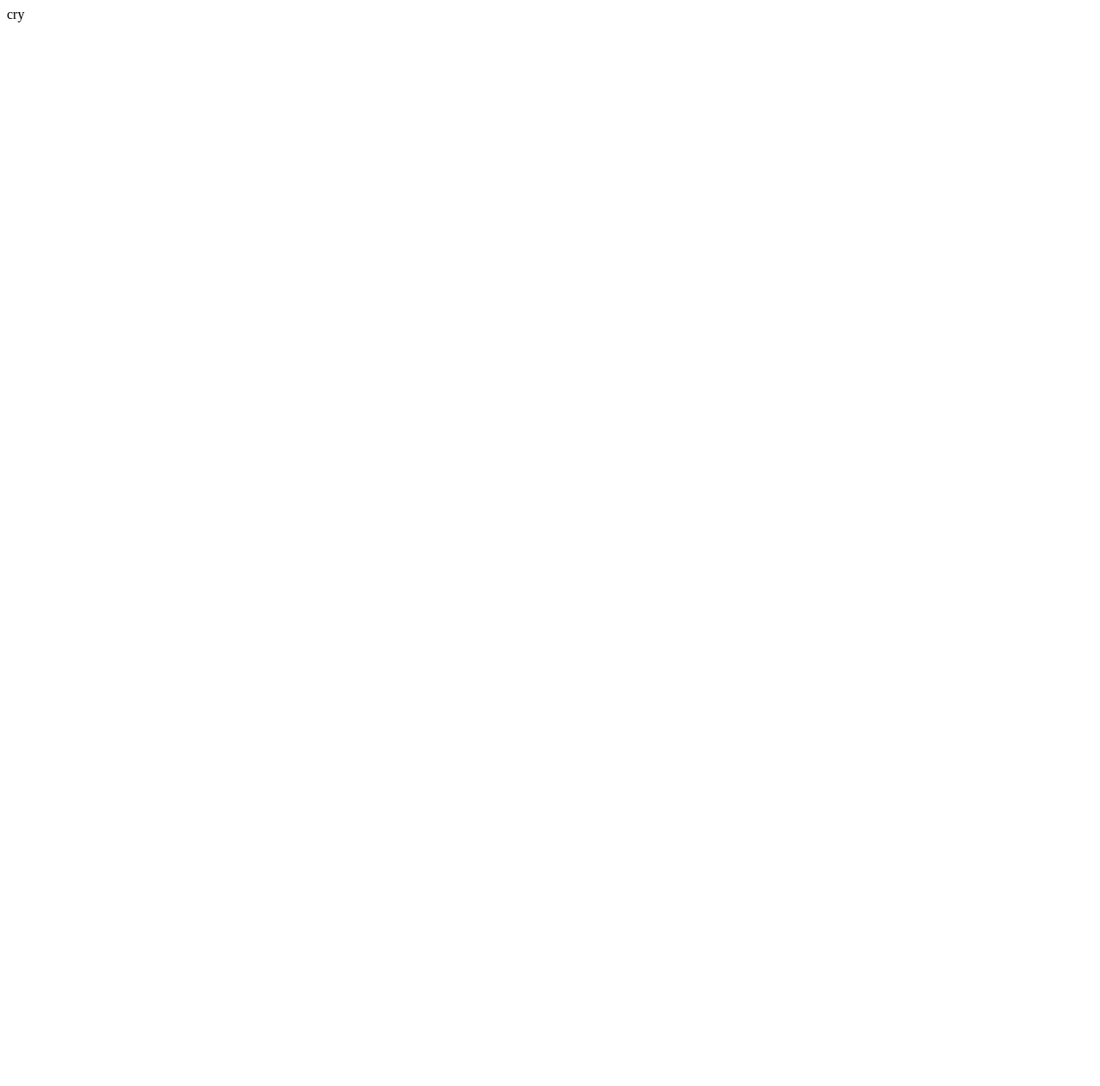
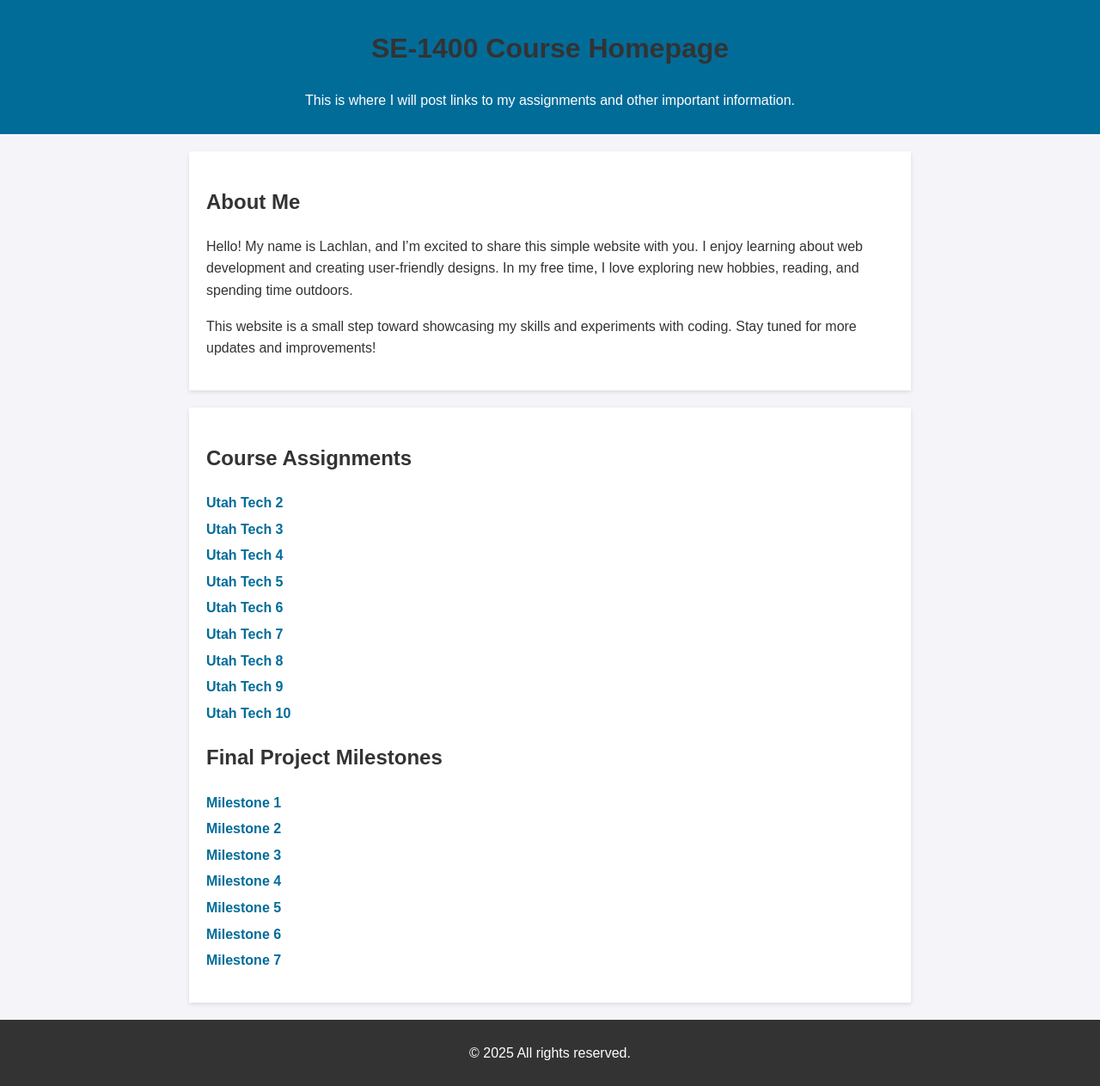
Before and after one commit to LachlanRoss/se1400, a plain HTML site: page index.html in a window 1280 px wide. Shown: the whole page at 86% size. Before the commit the page ends 800 px from the top, so only its background shows below. Drawn offline with Linux system fonts and the light colour scheme.

Commit message:
Actual HTML

```diff
--- a/index.html
+++ b/index.html
@@ -1,4 +1,61 @@
 <!DOCTYPE html>
- <a> cry
-
- </a>
+<html lang="en">
+<head>
+    <meta charset="UTF-8">
+    <meta name="viewport" content="width=device-width, initial-scale=1.0">
+    <meta name="robots" content="noindex, nofollow">
+    <title>SE1400 Assignmnet Files</title>
+    <style>
+        body { font-family: Arial, sans-serif; line-height: 1.6; margin: 0; padding: 0; background-color: #f4f4f9; color: #333; }
+        header { background: #026c99; color: white; padding: 10px 0; text-align: center; }
+        section { max-width: 800px; margin: 20px auto; padding: 20px; background: white; box-shadow: 0 2px 5px rgba(0, 0, 0, 0.1); }
+        h1, h2 { color: #333; }
+        ul { list-style: none; padding: 0; }
+        ul li { margin: 5px 0; }
+        ul li a { color: #026c99; text-decoration: none; font-weight: bold; }
+        ul li a:hover { text-decoration: underline; }
+        footer { text-align: center; padding: 10px; margin-top: 20px; background: #333; color: white; }
+    </style>
+</head>
+<body>
+    <header>
+        <h1>SE-1400 Course Homepage</h1>
+        <p>This is where I will post links to my assignments and other important information.</p>
+    </header>
+    <section>
+        <h2>About Me</h2>
+        <p>Hello! My name is Lachlan, and I’m excited to share this simple website with you. I enjoy learning about web development and creating user-friendly designs. In my free time, I love exploring new hobbies, reading, and spending time outdoors.</p>
+        <p>This website is a small step toward showcasing my skills and experiments with coding. Stay tuned for more updates and improvements!</p>
+    </section>
+    <section>
+        <h2>Course Assignments</h2>
+        <ul>
+          <li><a href="utahtech2/index.html">Utah Tech 2</a></li>
+          <li><a href="utahtech3/index.html">Utah Tech 3</a></li>
+          <li><a href="utahtech4/index.html">Utah Tech 4</a></li>
+          <li><a href="utahtech5/index.html">Utah Tech 5</a></li>
+          <li><a href="utahtech6/index.html">Utah Tech 6</a></li>
+          <li><a href="utahtech7/index.html">Utah Tech 7</a></li>
+          <li><a href="utahtech8/index.html">Utah Tech 8</a></li>
+          <li><a href="utahtech9/index.html">Utah Tech 9</a></li>
+          <li><a href="utahtech10/index.html">Utah Tech 10</a></li>
+      </ul>
+      <h2>Final Project Milestones</h2>
+      <ul>
+          <li><a href="milestone1/index.html">Milestone 1</a></li>
+          <li><a href="https://www.figma.com/design/">Milestone 2</a></li>
+          <li><a href="milestone3/index.html">Milestone 3</a></li>
+          <li><a href="milestone4/index.html">Milestone 4</a></li>
+          <li><a href="milestone5/index.html">Milestone 5</a></li>
+          <li><a href="milestone6/index.html">Milestone 6</a></li>
+          <li><a href="milestone7/index.html">Milestone 7</a></li>
+        </ul>
+    </section>
+    <footer>
+        <p>&copy; <span id="currentYear"></span> All rights reserved.</p>
+    </footer>
+    <script>
+        document.getElementById('currentYear').textContent = new Date().getFullYear();
+    </script>
+</body>
+</html>
```
